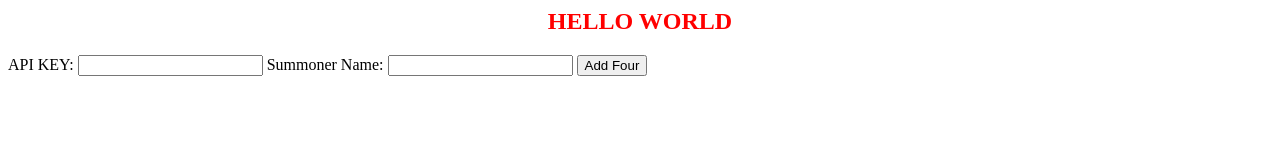
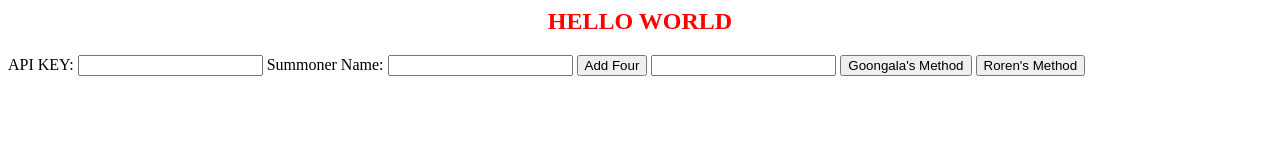
Before and after one commit to Rorenjii/First-Repo, a plain HTML site: page index.html in a window 1280 px wide. Drawn offline with nearby package versions, Linux system fonts and the light colour scheme.

Commit message:
Update index.html

```diff
--- a/index.html
+++ b/index.html
@@ -14,5 +14,9 @@
   <input id="summonerName">
   </input>
 <button onclick="addFour()">Add Four</button>
+<input id="stringTest"></input>
+<button onclick="capitalString()">Goongala's Method</button>
+<button onclick="titleCase()">Roren's Method</button>
+<p id="result"></p>
 </body>
 </html>
```
